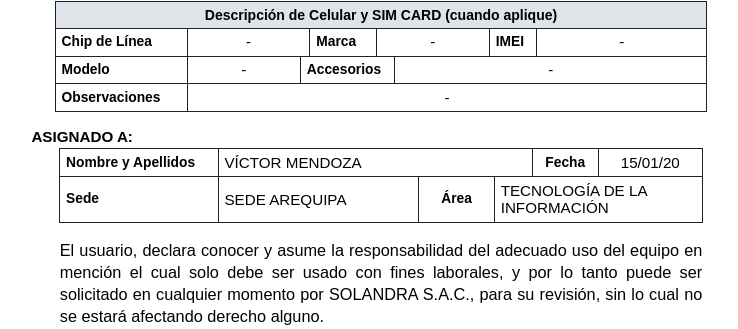
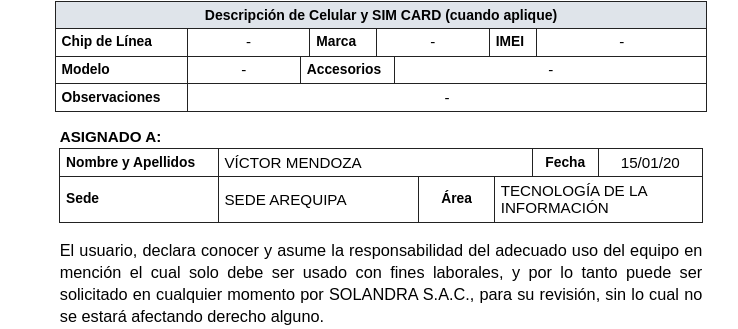
Before and after one commit to milagrosmmms23-bit/sigati_solandra, a PHP site: page /assignments/1/print in a window 1280 px wide. Shown: the part 440-769 px from the top of the page, without its empty margins (259-997 px from the left). Run offline with PHP 8.4, Linux system fonts and the light colour scheme; a user stored in the database is signed in; data comes from the database, SQL or seed files in the repository; tables that the repository leaves empty hold one stand-in row (values such as "Sample post").

Commit message:
Alinea titulo asignado con tabla

```diff
--- a/app/Views/print.php
+++ b/app/Views/print.php
@@ -149,7 +149,7 @@ body{font-family:Arial,DejaVu Sans,sans-serif;color:#000;font-size:14.2px;margin
 .assignment-table col:nth-child(6){width:27.5mm}
 .asset-table .field-label,.phone-table .field-label,.assignment-table .field-label{width:auto}
 .observations{height:10mm;vertical-align:middle;line-height:1.16}
-.assigned-title{font-weight:bold;margin:4.2mm 0 0.9mm 5mm;font-size:15.2px}
+.assigned-title{width:170mm;margin:4.2mm auto 0.9mm;font-weight:bold;font-size:15.2px}
 .assigned-table{margin-bottom:4.2mm;font-size:15.2px}
 .assignment-table tr:first-child td:nth-child(3),.assignment-table tr:first-child td:nth-child(4),.assignment-table tr:nth-child(2) td:nth-child(3){text-align:center}
 .assignment-table .field-label{white-space:nowrap}
--- a/app/Views/print_layout.php
+++ b/app/Views/print_layout.php
@@ -58,7 +58,7 @@ body{font-family:Arial,DejaVu Sans,sans-serif;color:#000;font-size:14.2px;margin
 .assignment-table col:nth-child(6){width:27.5mm}
 .asset-table .field-label,.phone-table .field-label,.assignment-table .field-label{width:auto}
 .observations{height:10mm;vertical-align:middle;line-height:1.16}
-.assigned-title{font-weight:bold;margin:4.2mm 0 0.9mm 5mm;font-size:15.2px}
+.assigned-title{width:170mm;margin:4.2mm auto 0.9mm;font-weight:bold;font-size:15.2px}
 .assigned-table{margin-bottom:4.2mm;font-size:15.2px}
 .assignment-table tr:first-child td:nth-child(3),.assignment-table tr:first-child td:nth-child(4),.assignment-table tr:nth-child(2) td:nth-child(3){text-align:center}
 .assignment-table .field-label{white-space:nowrap}
```
